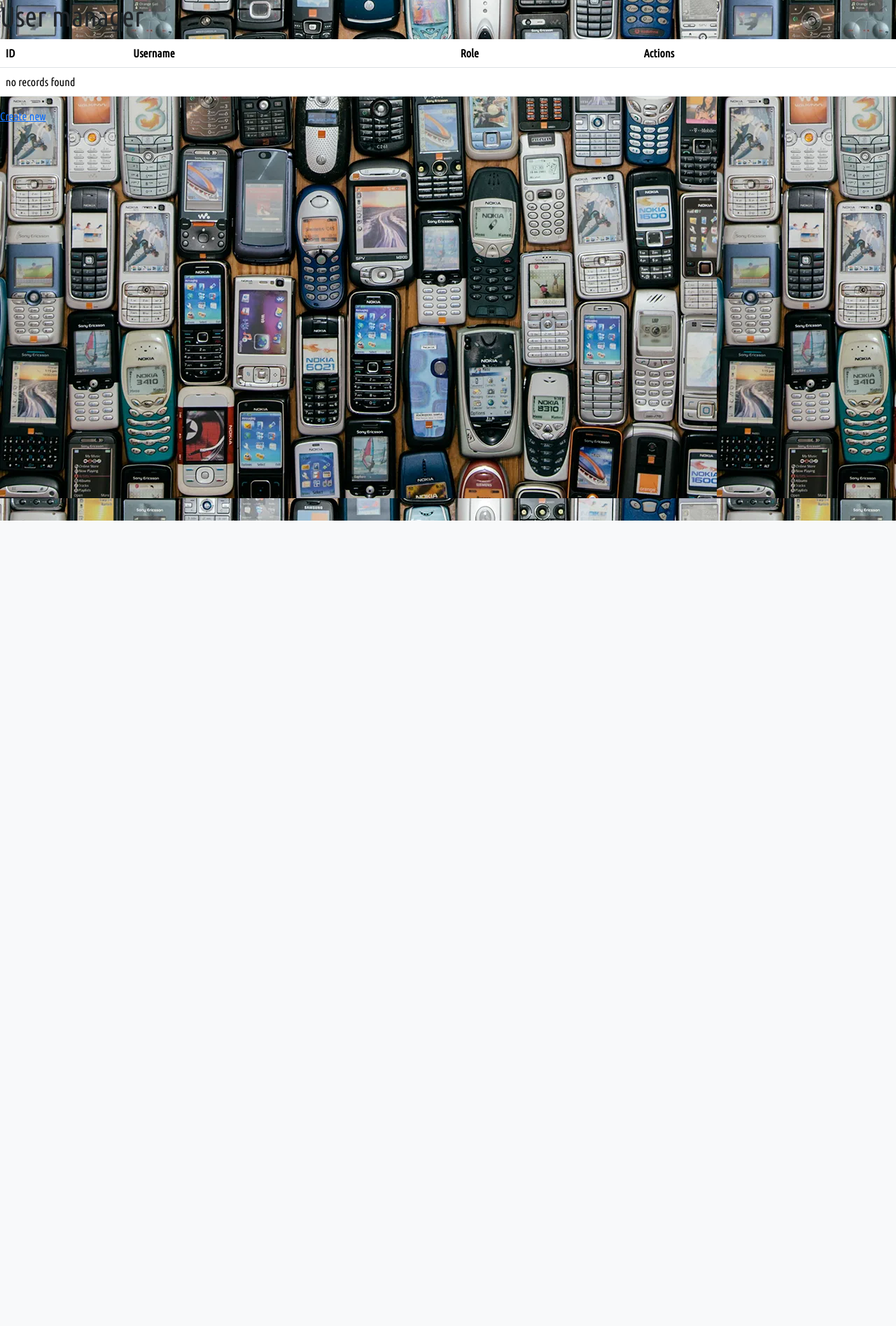
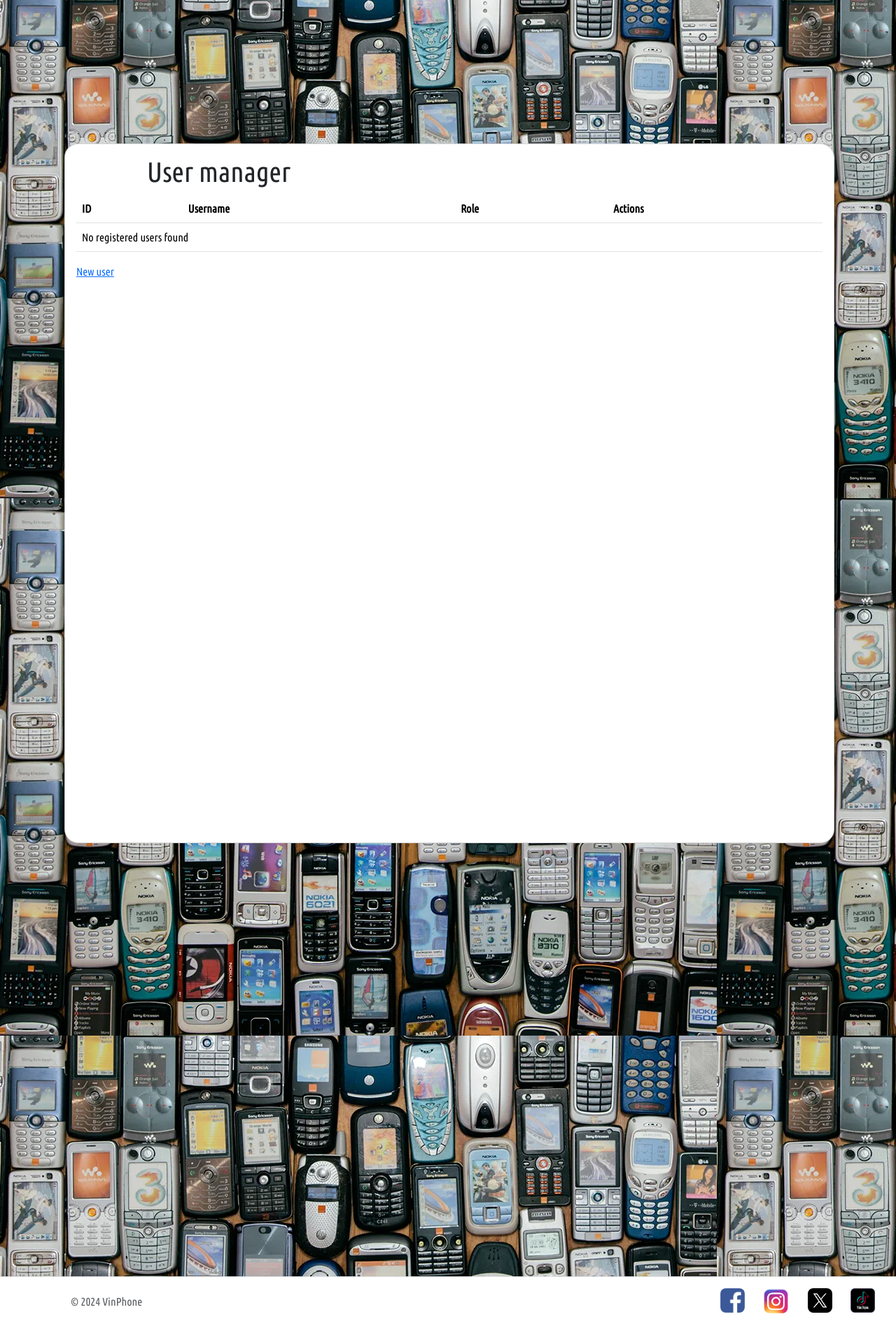
Before and after one commit to Diomuzan/VinPhone, a Symfony app: template templates/user_manager.html.twig in a window 1280 px wide. Shown: the part 56-1951 px from the top of the page at 70% size. Before the commit the page ends 800 px from the top, so only its background shows below. Run offline with Twig, Linux system fonts and the light colour scheme; the template is opened without the code that fills it, so the values that code supplies are empty; some libraries are stand-ins or nearby versions.

Commit message:
Put content of user manager inside a card

```diff
--- a/public/css_documents/style.css
+++ b/public/css_documents/style.css
@@ -169,3 +169,12 @@
     top: -33px;
     left: 157px;
 }
+
+.card7 {
+    height: 1000px;
+    width: 1100px;
+    top: 205px;
+    left: 92px;
+    border-radius: 20px;
+    margin-right: 0;
+}
--- a/src/Controller/UserController.php
+++ b/src/Controller/UserController.php
@@ -17,7 +17,7 @@
             'users' => $userRepository->findAll(),]);
     }
 
-    #[Route('/new', name: 'app_user_new', methods: ['GET', 'POST'])]
+    #[Route('/new', name: 'user_manager_new', methods: ['GET', 'POST'])]
     public function new(Request $request, EntityManagerInterface $entityManager): Response {
         $user = new User();
         $form = $this->createForm(UserType::class, $user);
--- a/templates/user_manager.html.twig
+++ b/templates/user_manager.html.twig
@@ -3,8 +3,11 @@
 {% block title %}VinPhone - User manager{% endblock %}
 
 {% block body %}
-    <h1>User manager</h1>
 
+
+    <div class= "card7 card position-relative">
+        <div class= "card-body">
+            <h1 class= "text1 position-relative">User manager</h1>
     <table class="table">
         <thead>
             <tr>
@@ -20,19 +23,32 @@
                 <td>{{ user.id }}</td>
                 <td>{{ user.username }}</td>
                 <td>{{ user.roles ? user.roles|json_encode : '' }}</td>
-                <td>{{ user.password }}</td>
                 <td>
-                    <a href="{{ path('app_user_show', {'id': user.id}) }}">show</a>
-                    <a href="{{ path('app_user_edit', {'id': user.id}) }}">edit</a>
+                    <a href="{{ path('user_manager_edit', {'id': user.id}) }}">Edit</a>
+                    <a href="{{ path('user_manager_delete', {'id': user.id}) }}">Delete</a>
                 </td>
             </tr>
         {% else %}
             <tr>
-                <td colspan="5">no records found</td>
+                <td colspan="5">No registered users found</td>
             </tr>
         {% endfor %}
         </tbody>
     </table>
 
-    <a href="{{ path('app_user_new') }}">Create new</a>
+    <a href="{{ path('user_manager_new') }}">New user</a>
+        </div>
+    </div>
+
+    <footer class="footer footer d-flex flex-wrap justify-content-between align-items-center py-3 my-4 border-top position-relative">
+        <div class="col-md-4 d-flex align-items-center">
+            <span class="text1 mb-3 mb-md-0 text-body-secondary position-relative">© 2024 VinPhone</span>
+        </div>
+        <ul class="nav col-md-4 justify-content-end list-unstyled d-flex">
+            <li class="ms-3"><a href="{{ asset('https://www.facebook.com') }}"><img class= "FBLogo position-relative" src="{{ asset('/pictures/fb_logo.png') }}"></a></li>
+            <li class="ms-3"><a href="{{ asset('https://www.instagram.com') }}"><img class= "IGLogo position-relative" src="{{ asset('/pictures/ig_logo.png') }}"></a></li>
+            <li class="ms-3"><a href="{{ asset('https://www.twitter.com') }}"><img class= "XLogo position-relative" src="{{ asset('/pictures/x_logo.jpg') }}"></a></li>
+            <li class="ms-3"><a href="{{ asset('https://www.tiktok.com') }}"><img class= "TTLogo position-relative" src="{{ asset('/pictures/tt_logo.png') }}"></a></li>
+        </ul>
+    </footer>
 {% endblock %}
```
